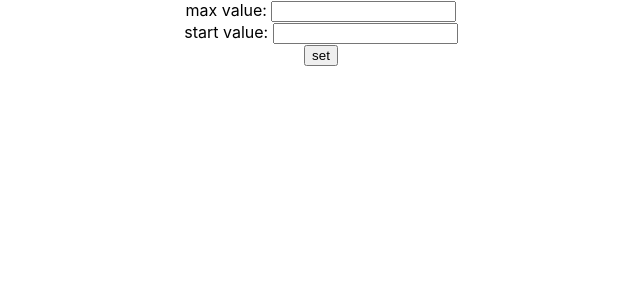
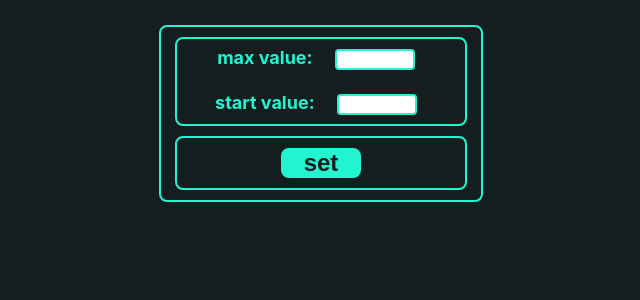
Before and after one commit to zhirkovpetr/count, a React (Create React App) app: page / in a window 1280 px wide. Shown: the top 300 px of the page, without its empty margins (319-959 px from the left). Built offline with nearby package versions, Linux system fonts and the light colour scheme; the HTML template or start-up script is replaced by a standard one.

Commit message:
feat: add style in SetCount component

```diff
--- a/src/App.css
+++ b/src/App.css
@@ -1,38 +1,7 @@
 .App {
   text-align: center;
+  background-color: #141e1e;
+  margin: 0;
+  height: 100vh;
+  padding-top: 25px;
 }
-
-.App-logo {
-  height: 40vmin;
-  pointer-events: none;
-}
-
-@media (prefers-reduced-motion: no-preference) {
-  .App-logo {
-    animation: App-logo-spin infinite 20s linear;
-  }
-}
-
-.App-header {
-  background-color: #282c34;
-  min-height: 100vh;
-  display: flex;
-  flex-direction: column;
-  align-items: center;
-  justify-content: center;
-  font-size: calc(10px + 2vmin);
-  color: white;
-}
-
-.App-link {
-  color: #61dafb;
-}
-
-@keyframes App-logo-spin {
-  from {
-    transform: rotate(0deg);
-  }
-  to {
-    transform: rotate(360deg);
-  }
-}
--- /dev/null
+++ b/src/components/set-count/SetCount.css
@@ -0,0 +1,68 @@
+button,
+button:active,
+button:focus  {
+  border:none;
+}
+
+.set-count-block {
+  width: 25%;
+  border: 2px solid #22f3d0;
+  border-radius: 8px;
+  margin: 0 auto;
+}
+
+.set-count-screen, .set-count-button{
+  color: #22f3d0;
+  border: 2px solid #22f3d0;
+  border-radius: 8px;
+  width: 90%;
+  margin: 10px auto;
+}
+
+.set-count-screen span {
+  font-size: large;
+  font-weight: bold;
+  margin-right: 8px;
+}
+
+.set-count-screen input {
+  border: 2px solid #22f3d0;
+  border-radius: 4px;
+  width: 25%;
+  margin: 10px;
+}
+
+.set-count-screen input:focus {
+  border: 3px solid #00ffd1;
+  outline: none;
+}
+
+.max-value {
+  margin-bottom: 5px;
+  height: 40px;
+}
+
+.start-value {
+  height: 40px;
+}
+
+.set-count-button button {
+  margin: 10px;
+  border-radius: 8px;
+  background-color: #22f3d0;
+  color: #141e1e;
+  width: 80px;
+  height: 30px;
+  font-size: x-large;
+  font-weight: bold;
+}
+
+.set-count-button button:hover {
+  background-color: #199a85;
+  color: #495d5d;
+}
+
+.set-count-button button:active {
+  background-color: #113832;
+  color: #9dafaf;
+}
--- a/src/components/set-count/SetCount.tsx
+++ b/src/components/set-count/SetCount.tsx
@@ -1,4 +1,6 @@
 import React from "react";
+
+import './SetCount.css';
 
 export const SetCount: React.FC = () => {
   return (
```
